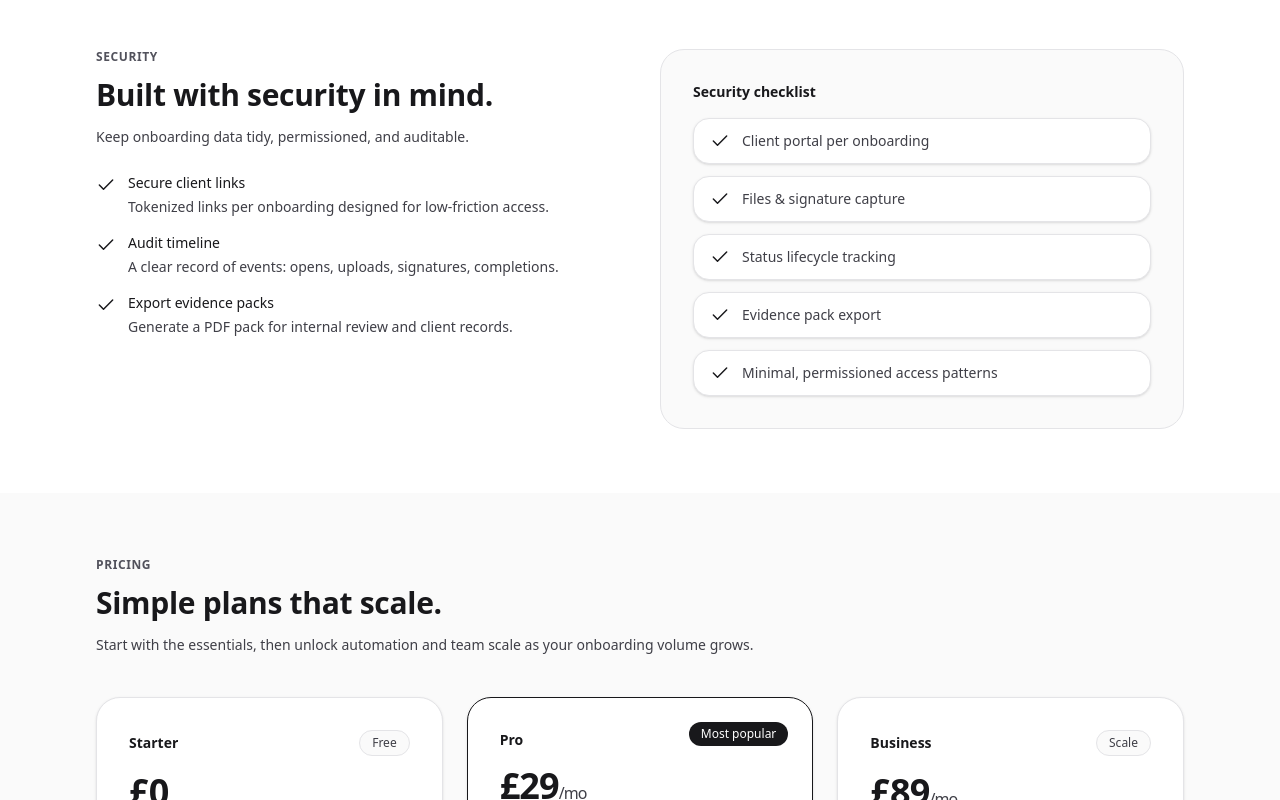
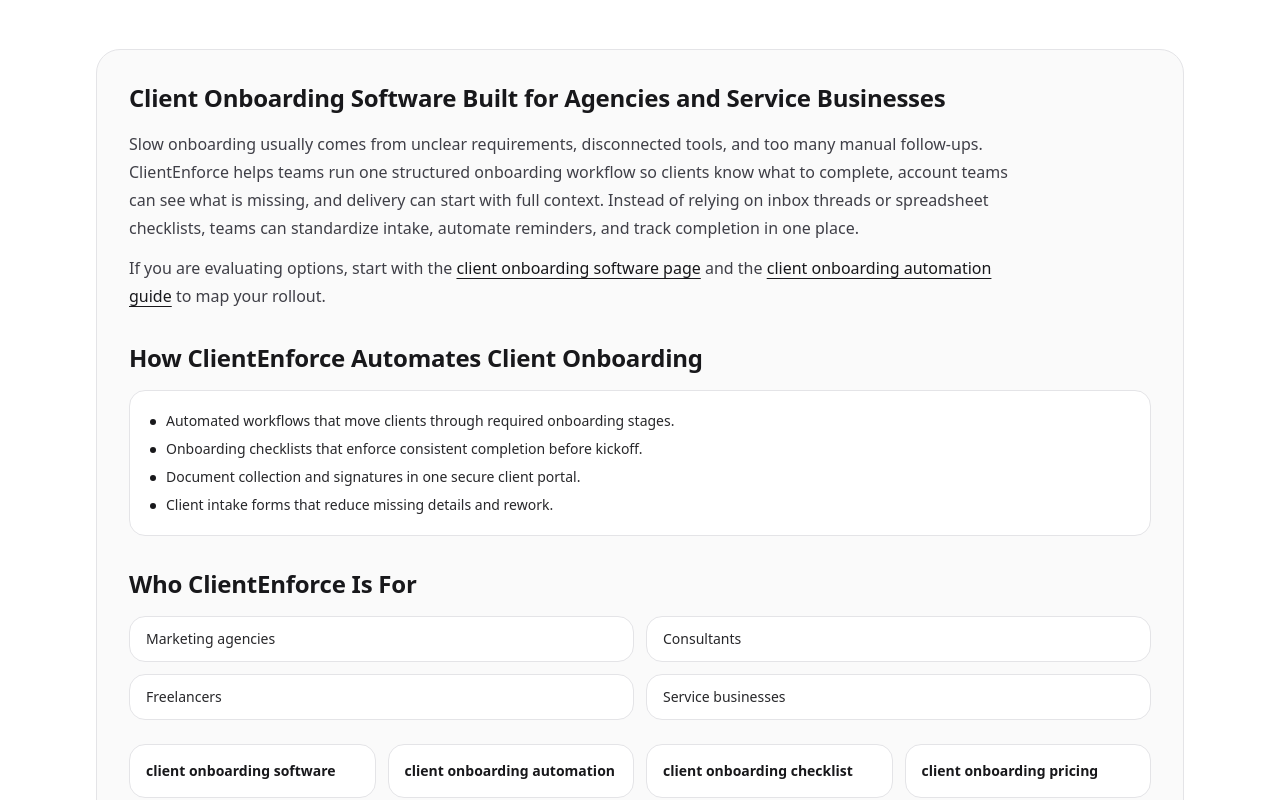
Before and after one commit to ToChill2006/ClientEnforce, a Next.js app: page / in a window 1280 px wide. Shown: the part 2280-3080 px from the top of the page. Built offline with nearby package versions, Linux system fonts and the light colour scheme.

Commit message:
Add www apex redirect middleware and final homepage SEO copy

```diff
--- a/middleware.ts
+++ b/middleware.ts
@@ -2,6 +2,12 @@
 import { createServerClient } from "@supabase/ssr";
 
 export async function middleware(req: NextRequest) {
+  const redirectUrl = req.nextUrl.clone();
+  if (redirectUrl.hostname === "www.clientenforce.com") {
+    redirectUrl.hostname = "clientenforce.com";
+    return NextResponse.redirect(redirectUrl, 301);
+  }
+
   const { pathname } = req.nextUrl;
 
   // Only protect dashboard
@@ -53,5 +59,5 @@
 }
 
 export const config = {
-  matcher: ["/dashboard/:path*"],
+  matcher: ["/:path*"],
 };
--- a/src/app/page.tsx
+++ b/src/app/page.tsx
@@ -627,6 +627,104 @@
         </div>
       </section>
 
+      {/* Onboarding SEO content */}
+      <section className="bg-white">
+        <div className="mx-auto max-w-6xl px-4 py-14 sm:px-6 sm:py-16 lg:px-8">
+          <div className="rounded-3xl border border-zinc-200 bg-zinc-50 p-6 sm:p-8">
+            <h2 className="text-2xl font-semibold tracking-tight text-zinc-900">
+              Client Onboarding Software Built for Agencies and Service Businesses
+            </h2>
+            <p className="mt-4 max-w-4xl text-sm leading-7 text-zinc-700 sm:text-base">
+              Slow onboarding usually comes from unclear requirements, disconnected tools, and too many manual
+              follow-ups. ClientEnforce helps teams run one structured onboarding workflow so clients know what
+              to complete, account teams can see what is missing, and delivery can start with full context.
+              Instead of relying on inbox threads or spreadsheet checklists, teams can standardize intake,
+              automate reminders, and track completion in one place.
+            </p>
+            <p className="mt-3 max-w-4xl text-sm leading-7 text-zinc-700 sm:text-base">
+              If you are evaluating options, start with the
+              {" "}
+              <Link href="/client-onboarding-software" className="font-medium text-zinc-900 underline underline-offset-4">
+                client onboarding software page
+              </Link>
+              {" "}
+              and the
+              {" "}
+              <Link href="/client-onboarding-automation" className="font-medium text-zinc-900 underline underline-offset-4">
+                client onboarding automation guide
+              </Link>
+              {" "}
+              to map your rollout.
+            </p>
+
+            <h2 className="mt-8 text-2xl font-semibold tracking-tight text-zinc-900">
+              How ClientEnforce Automates Client Onboarding
+            </h2>
+            <ul className="mt-4 space-y-2 rounded-2xl border border-zinc-200 bg-white p-5 text-sm text-zinc-800">
+              <li className="flex gap-2.5">
+                <span className="mt-2 h-1.5 w-1.5 shrink-0 rounded-full bg-zinc-900" />
+                <span>Automated workflows that move clients through required onboarding stages.</span>
+              </li>
+              <li className="flex gap-2.5">
+                <span className="mt-2 h-1.5 w-1.5 shrink-0 rounded-full bg-zinc-900" />
+                <span>Onboarding checklists that enforce consistent completion before kickoff.</span>
+              </li>
+              <li className="flex gap-2.5">
+                <span className="mt-2 h-1.5 w-1.5 shrink-0 rounded-full bg-zinc-900" />
+                <span>Document collection and signatures in one secure client portal.</span>
+              </li>
+              <li className="flex gap-2.5">
+                <span className="mt-2 h-1.5 w-1.5 shrink-0 rounded-full bg-zinc-900" />
+                <span>Client intake forms that reduce missing details and rework.</span>
+              </li>
+            </ul>
+
+            <h2 className="mt-8 text-2xl font-semibold tracking-tight text-zinc-900">
+              Who ClientEnforce Is For
+            </h2>
+            <ul className="mt-4 grid gap-3 text-sm text-zinc-800 sm:grid-cols-2">
+              {[
+                "Marketing agencies",
+                "Consultants",
+                "Freelancers",
+                "Service businesses",
+              ].map((audience) => (
+                <li key={audience} className="rounded-2xl border border-zinc-200 bg-white px-4 py-3">
+                  {audience}
+                </li>
+              ))}
+            </ul>
+
+            <div className="mt-6 grid gap-3 sm:grid-cols-2 lg:grid-cols-4">
+              <Link
+                href="/client-onboarding-software"
+                className="rounded-2xl border border-zinc-200 bg-white p-4 text-sm font-semibold text-zinc-900 transition hover:bg-zinc-50"
+              >
+                client onboarding software
+              </Link>
+              <Link
+                href="/client-onboarding-automation"
+                className="rounded-2xl border border-zinc-200 bg-white p-4 text-sm font-semibold text-zinc-900 transition hover:bg-zinc-50"
+              >
+                client onboarding automation
+              </Link>
+              <Link
+                href="/client-onboarding-checklist"
+                className="rounded-2xl border border-zinc-200 bg-white p-4 text-sm font-semibold text-zinc-900 transition hover:bg-zinc-50"
+              >
+                client onboarding checklist
+              </Link>
+              <Link
+                href="/pricing"
+                className="rounded-2xl border border-zinc-200 bg-white p-4 text-sm font-semibold text-zinc-900 transition hover:bg-zinc-50"
+              >
+                client onboarding pricing
+              </Link>
+            </div>
+          </div>
+        </div>
+      </section>
+
       {/* Security */}
       <section id="security" className="bg-white">
         <div className="mx-auto max-w-6xl px-4 py-14 sm:py-16 sm:px-6 lg:px-8">
@@ -1047,7 +1145,7 @@
       </section>
       <SoftwareApplicationJsonLd
         path="/"
-        description="ClientEnforce is client onboarding software for document collection, signatures, follow-ups, templates, and progress tracking in one secure client portal."
+        description="Client onboarding software that automates client intake, forms, workflows, and onboarding tasks for agencies and service businesses."
       />
       <JsonLd
         data={buildFaqPageSchema(
--- a/src/lib/seo.ts
+++ b/src/lib/seo.ts
@@ -149,7 +149,7 @@
   const name = input.name ?? SITE_NAME;
   const description =
     input.description ??
-    "ClientEnforce is client onboarding software for document collection, signatures, follow-ups, progress tracking, templates, and a secure client portal.";
+    "Client onboarding software that automates client intake, forms, workflows, and onboarding tasks for agencies and service businesses.";
 
   return {
     "@context": "https://schema.org",
```
